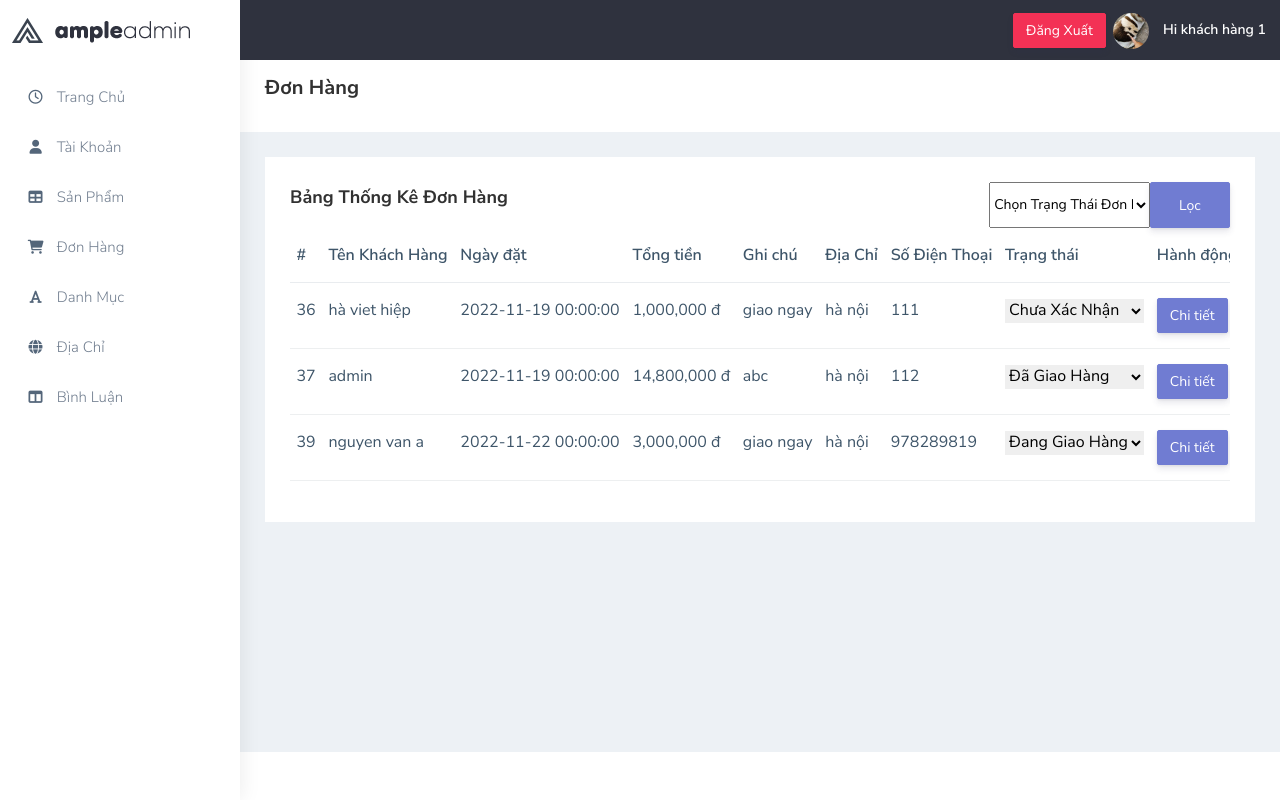
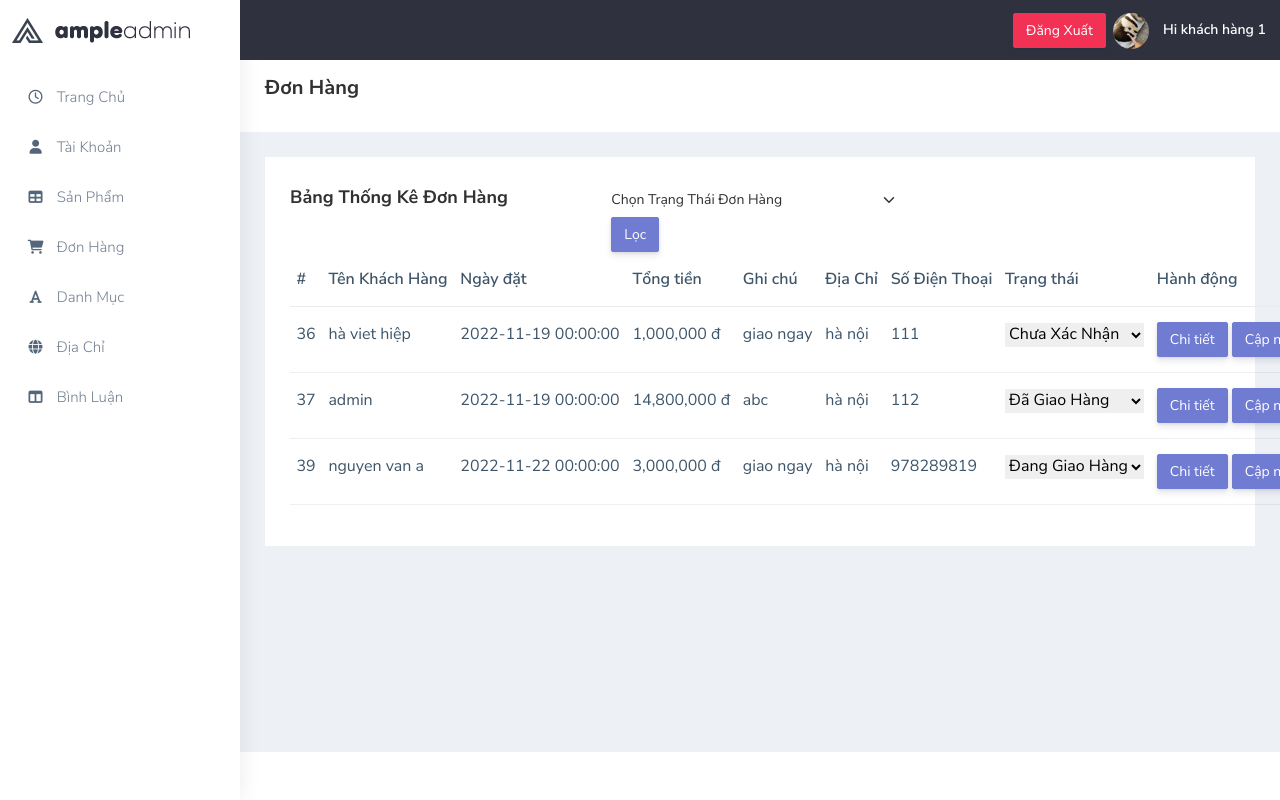
Before and after one commit to hiepblack/duan1, a PHP site: page /WEB17301/du_an_1/admin/index.php?act=donhang in a window 1280 px wide. Run offline with PHP 8.4, Linux system fonts and the light colour scheme; a user stored in the database is signed in; data comes from the database, SQL or seed files in the repository; some libraries are stand-ins or nearby versions.

Commit message:
update 0112

```diff
--- a/admin/don_hang.php
+++ b/admin/don_hang.php
@@ -11,23 +11,21 @@
         <div class="row">
             <div class="col-sm-12">
                 <div class="white-box">
-                    <div class="d-flex justify-content-between">
-                        <p class="box-title">
+                    <div class="row">
+                        <p class="box-title col-4">
                             Bảng Thống Kê Đơn Hàng
                         </p>
-                        <form action="http://localhost/WEB17301/du_an_1/admin/index.php?act=donhang" method="get" class="d-flex">
+                        <form action="http://localhost/WEB17301/du_an_1/admin/index.php?act=donhang" method="get" class="col-4">
                             <input type="text" name="act" value="donhang" hidden>
-                            <select class="col-8" aria-label="Default select example" name="trangThai">
+                            <select class="form-select shadow-none p-0 border-0 " name="trangThai">
                                 <option value="0">Chọn Trạng Thái Đơn Hàng</option>
                                 <option value="2">Đã Thanh Toán</option>
                                 <option value="1">Chưa Thanh Toán</option>
                             </select>
-                            <button type="submit" class="btn btn-primary  col-4">Lọc</button>
+                            <button type="submit" class="btn btn-primary text-white">Lọc</button>
                         </form>
                     </div>
 
-                    <form class="table-responsive" method="post" action="">
-                        <input type="text" name="act" value="donhang" hidden>
                     <table class="table text-nowrap">
                         <thead>
                             <tr>
@@ -44,6 +42,8 @@
                         </thead>
                         <tbody>
                             <?php foreach ($orders as $order) : ?>
+                                <form action="" method="get">
+                                    <input type="text" name="act" value="donhang" hidden>
                                     <tr>
                                         <td>
                                             <?php echo $order['orderId'] ?>
@@ -78,18 +78,16 @@
                                             <a href="http://localhost/WEB17301/Du_an_1/admin/index.php?act=chitietdonhang&id=<?php echo $order['orderId'] ?>">
                                                 <button type="button" class="btn btn-primary text-white">Chi tiết</button>
                                             </a>
-                                            <button type="submit" class="btn btn-primary text-white" name="updateStatus" value="<?php echo $order['orderId']?>">Cập nhật Trạng Thái </button>
+                                            <button type="submit" class="btn btn-primary text-white" name="updateStatus" value="<?php echo $order['orderId'] ?>">Cập nhật Trạng Thái </button>
                                             <a onclick="return confirm('Bạn muốn xóa đơn hàng <?php echo $order['orderId'] ?> chứ?')" href="../customer/delete_don_hang.php?id=<?php echo $order['orderId'] ?>">
                                                 <button type="button" class="btn btn-danger text-white">Xoá</button>
                                             </a>
                                         </td>
-
                                     </tr>
+                                </form>
                             <?php endforeach; ?>
-
                         </tbody>
                     </table>
-                    </form>
                 </div>
             </div>
         </div>
--- a/admin/index.php
+++ b/admin/index.php
@@ -184,10 +184,11 @@ if (isset($_GET['act'])) {
             include "./dia_chi.php";
             break;
         case "donhang":
-            if(isset($_POST['updateStatus'])){
-                $statusId = $_POST['brandId'];
-                $orderId = $_POST['updateStatus'];
-                $query = "UPDATE `orders` SET statusId = $statusId WHERE orderId = $orderId";
+            if(isset($_GET['updateStatus'])){
+                $statusId = $_GET['brandId'];
+                $orderId = $_GET['updateStatus'];
+                $statusIdCount = $statusId[0];
+                $query = "UPDATE `orders` SET statusId = $statusIdCount WHERE orderId = $orderId";
                 connect($query);
             }
             $orders = orders();
```
Lines whose indentation alone changed are shown as unchanged.
